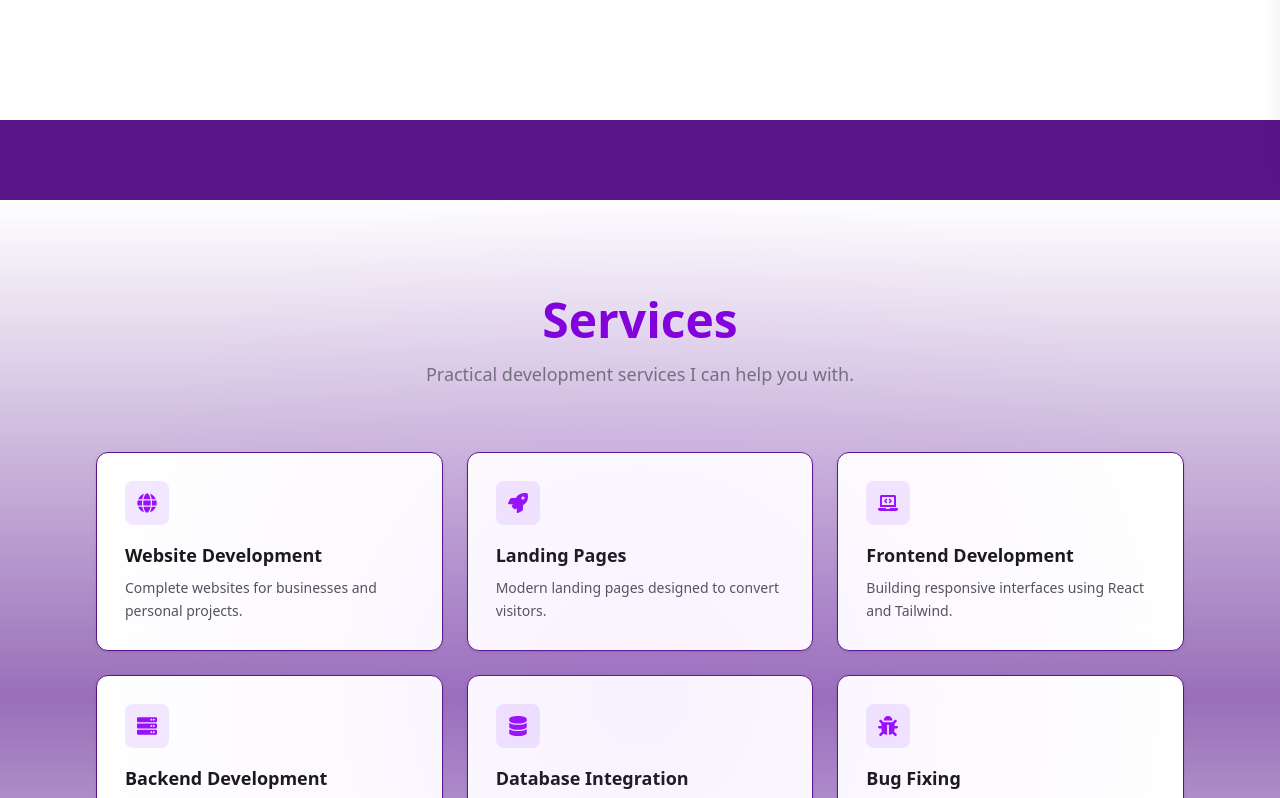
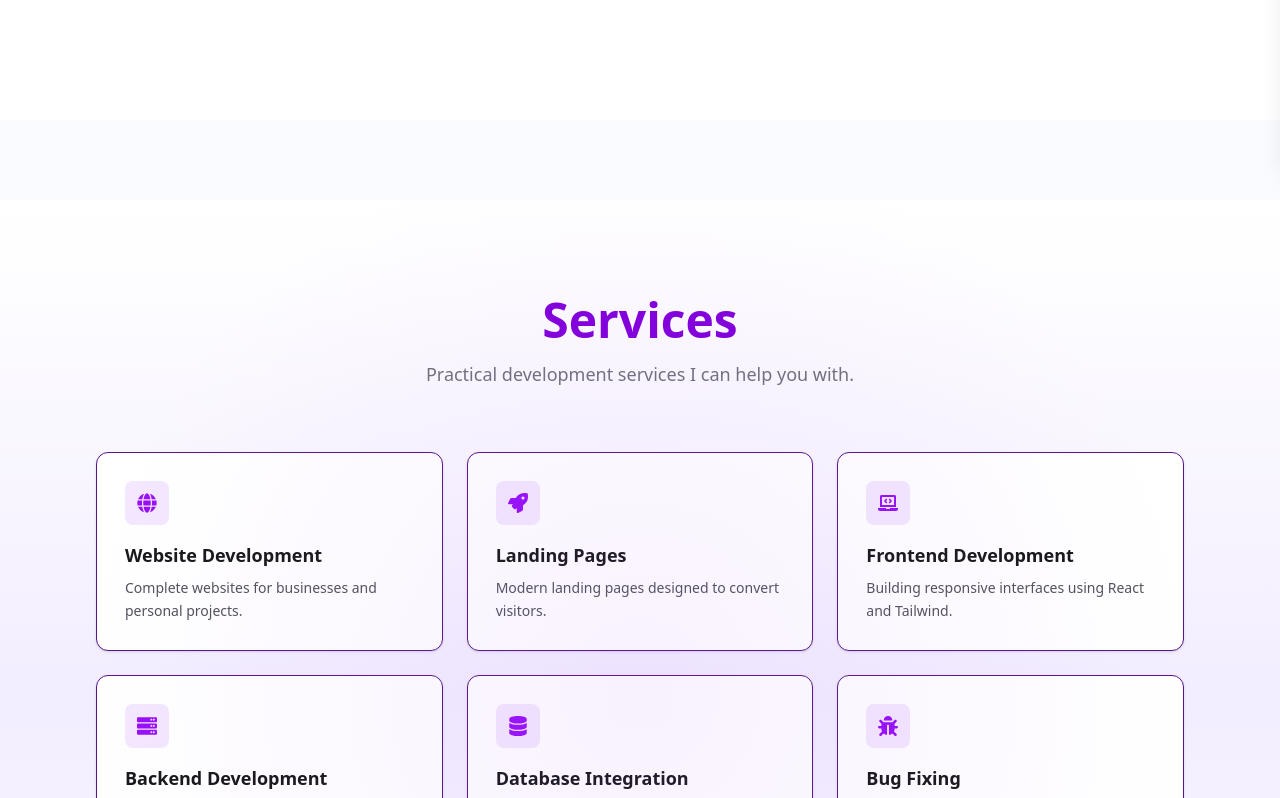
Before and after one commit to IsmailMarkhi/MyWorld, a React (Vite) app: page / in a window 1280 px wide. Shown: the part 642-1440 px from the top of the page. Built offline with nearby package versions, Linux system fonts and the light colour scheme.

Commit message:
hero bug fi

```diff
--- a/src/components/sections/Projects.jsx
+++ b/src/components/sections/Projects.jsx
@@ -203,7 +203,7 @@ export default memo(function Projects() {
   }, []);
 
   return (
-    <section className="px-4 sm:px-6 py-24 bg-gradient-to-b from-white to-zinc-50">
+    <section className="px-4 sm:px-6 py-24 bg-gradient-to-b from-white via-purple-50/30 to-zinc-50">
       <div className="max-w-6xl mx-auto">
         <header className="text-center mb-16">
           <h2 className="text-4xl font-bold text-purple-700 mb-4">
--- a/src/components/sections/Services.jsx
+++ b/src/components/sections/Services.jsx
@@ -57,7 +57,11 @@ const services = [
 
 export default function Services() {
   return (
-    <section className="relative py-24 bg-gradient-to-b from-white via-purple-50/40 to-white">
+    <section className="relative py-24
+bg-gradient-to-b
+from-white
+via-purple-200/30
+to-white">
 
       {/* subtle glow */}
       <div className="absolute inset-0 pointer-events-none bg-[radial-gradient(circle_at_center,rgba(168,85,247,0.08),transparent_70%)]" />
--- a/src/pages/Home.jsx
+++ b/src/pages/Home.jsx
@@ -25,7 +25,7 @@ export default function Home() {
 
       <section
         id="services"
-        className="scroll-mt-24 py-20 bg-purple-900"
+        className="scroll-mt-24 py-20"
       >
         <Services />
       </section>
```
